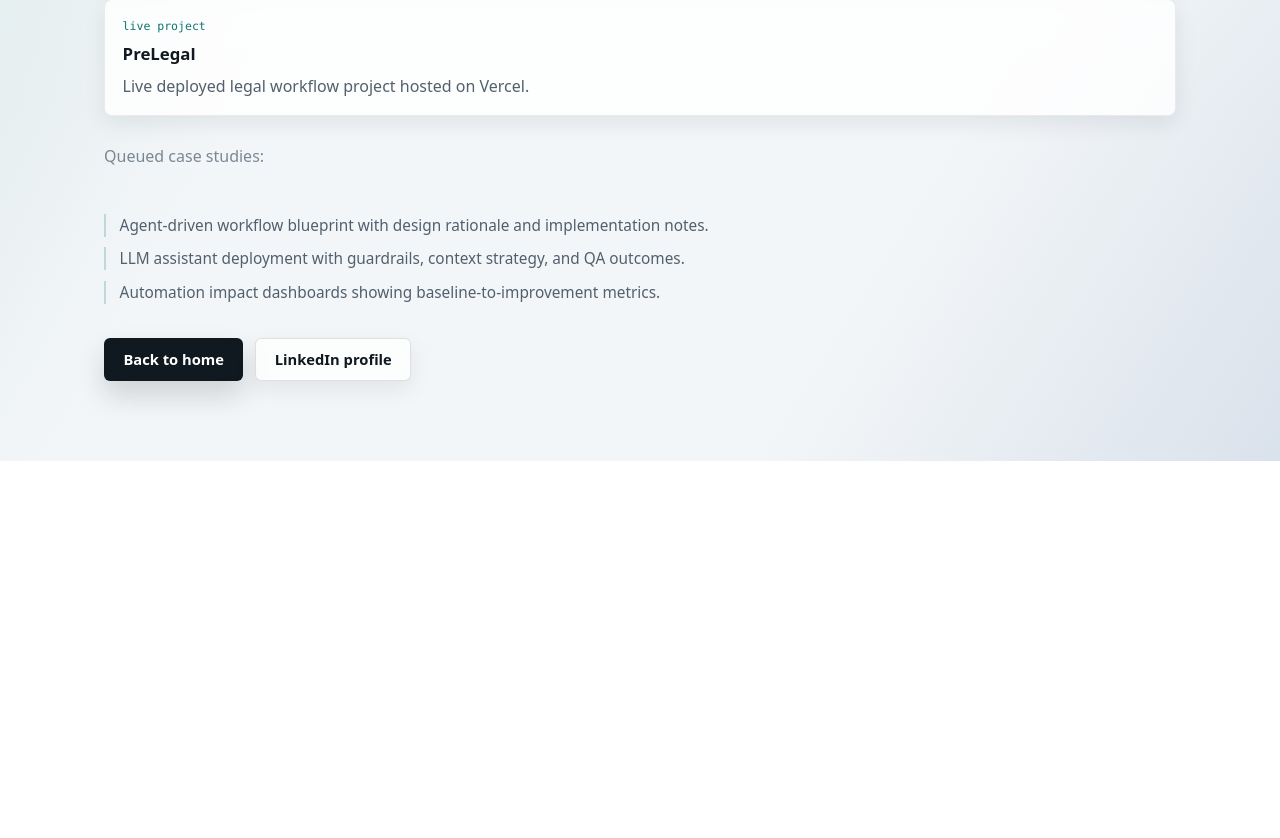
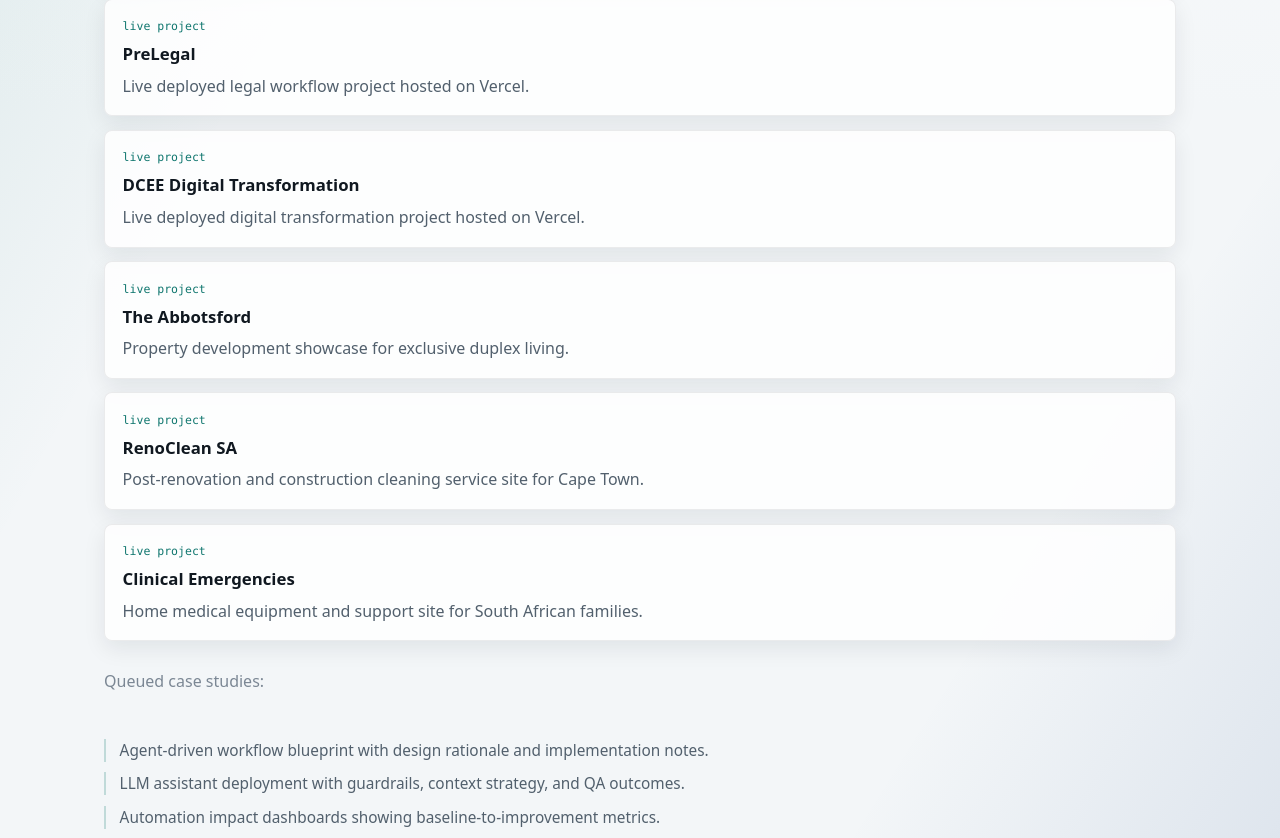
Before and after one commit to justinunderhill/digitalcv, a Next.js app: page /portfolio in a window 1280 px wide. Shown: the part 471-1309 px from the top of the page. Before the commit the page ends 932 px from the top, so only its background shows below. Built offline with nearby package versions, Linux system fonts and the light colour scheme; no server answers.

Commit message:
Add portfolio project links

```diff
--- a/app/portfolio/page.tsx
+++ b/app/portfolio/page.tsx
@@ -10,6 +10,26 @@ const liveCaseStudies = [
     title: "PreLegal",
     url: "https://prelegal-zeta.vercel.app/login/",
     detail: "Live deployed legal workflow project hosted on Vercel.",
+  },
+  {
+    title: "DCEE Digital Transformation",
+    url: "https://dcee-digital-transformation.vercel.app/",
+    detail: "Live deployed digital transformation project hosted on Vercel.",
+  },
+  {
+    title: "The Abbotsford",
+    url: "https://theabbotsford.vercel.app/",
+    detail: "Property development showcase for exclusive duplex living.",
+  },
+  {
+    title: "RenoClean SA",
+    url: "https://renoclean-sa.vercel.app/",
+    detail: "Post-renovation and construction cleaning service site for Cape Town.",
+  },
+  {
+    title: "Clinical Emergencies",
+    url: "https://clinical-emergencies-vert.vercel.app/",
+    detail: "Home medical equipment and support site for South African families.",
   },
 ];
 
```
Also changed, not shown: app/page.tsx (+20 -0 lines).
